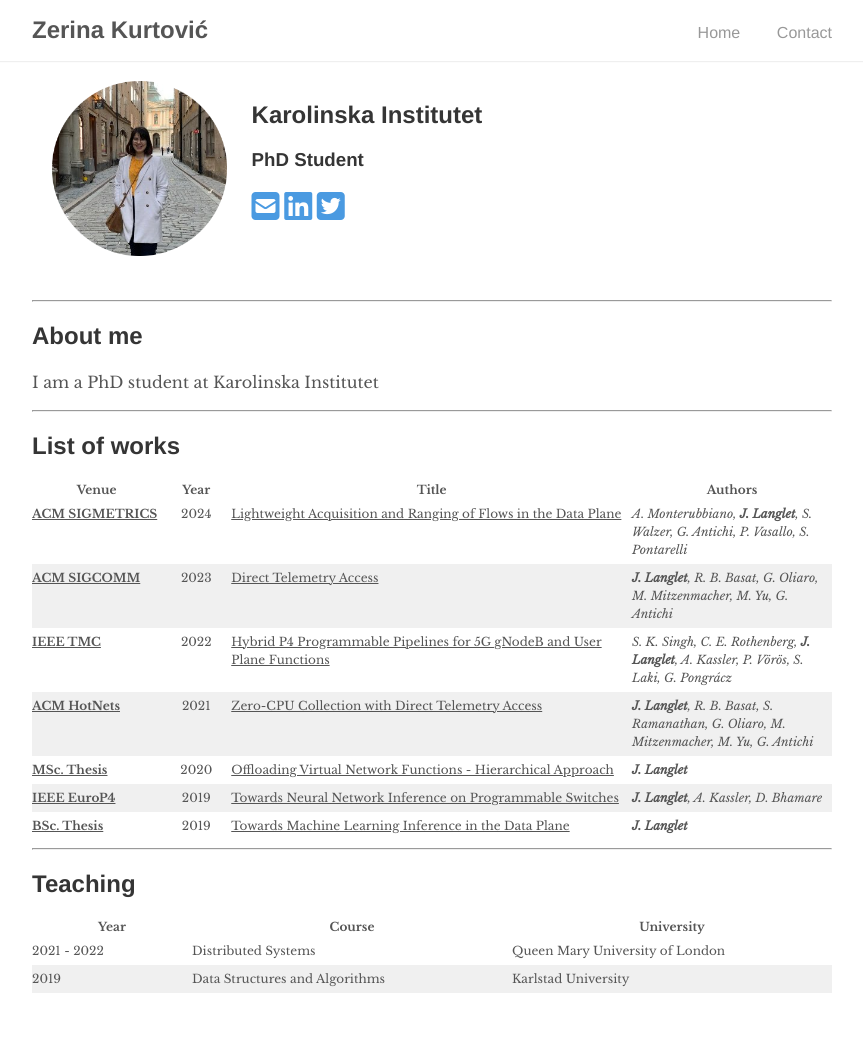
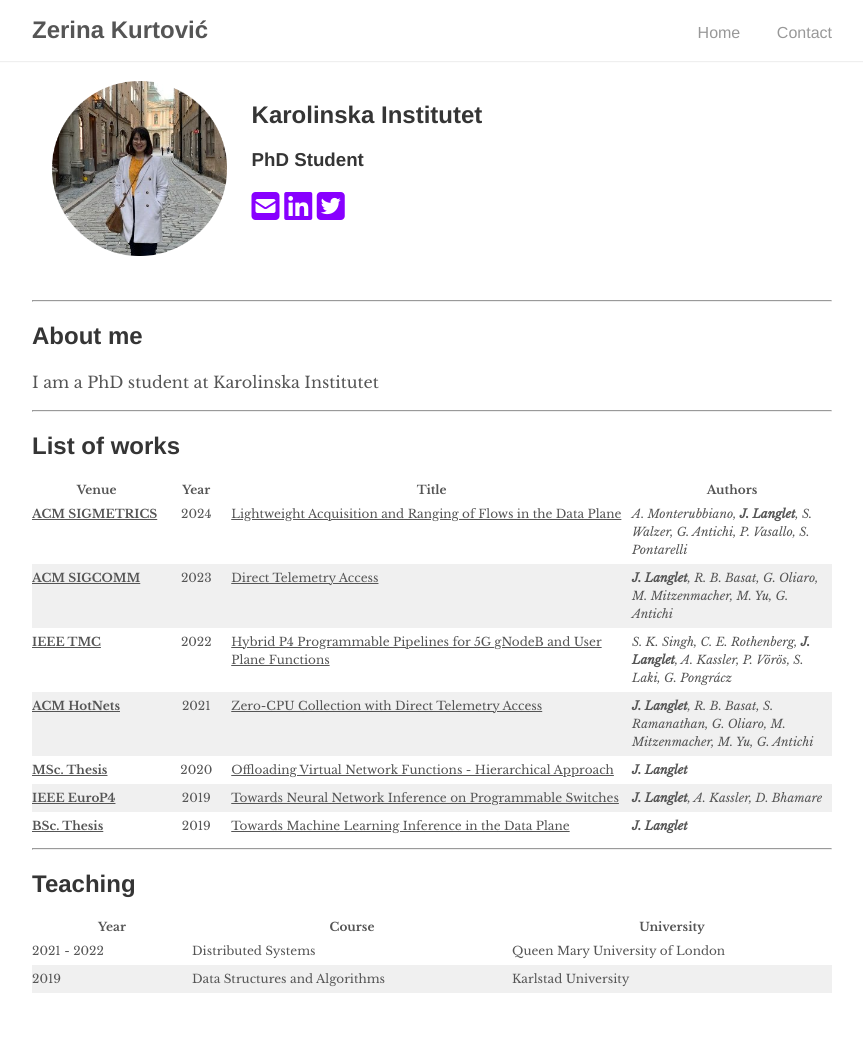
Before and after one commit to ZerinaKurtovic/zerinakurtovic.github.io, a Jekyll site: the page built from index.md, in a window 1280 px wide. Shown: the whole page, without its empty margins (208-1071 px from the left). Built offline with Jekyll 4.4.1, drawn with Linux system fonts in a browser that asks for light colours; nearby versions of some CDN libraries; a style sheet for code colours, icons or effects is not loaded.

Commit message:
Update color

```diff
--- a/_sass/tale/_base.scss
+++ b/_sass/tale/_base.scss
@@ -36,7 +36,7 @@ h6 {
 }
 
 a {
-  color: $blue;
+  color: $purple;
   text-decoration: none;
 }
 
--- a/_sass/tale/_variables.scss
+++ b/_sass/tale/_variables.scss
@@ -7,6 +7,7 @@ $grey-2: #e5e5e5;
 $grey-3: #f9f9f9;
 $white: #fff;
 $blue: #4a9ae1;
+$purple: #8800fF;
 $shadow-color: rgba(0, 0, 0, .2);
 $code-color: #bf616a;
 
```
Also changed, not shown: assets/android-chrome-192x192.png, assets/android-chrome-512x512.png, assets/apple-touch-icon.png, assets/favicon-16x16.png, assets/favicon-32x32.png, assets/favicon.ico, 1 other file.
